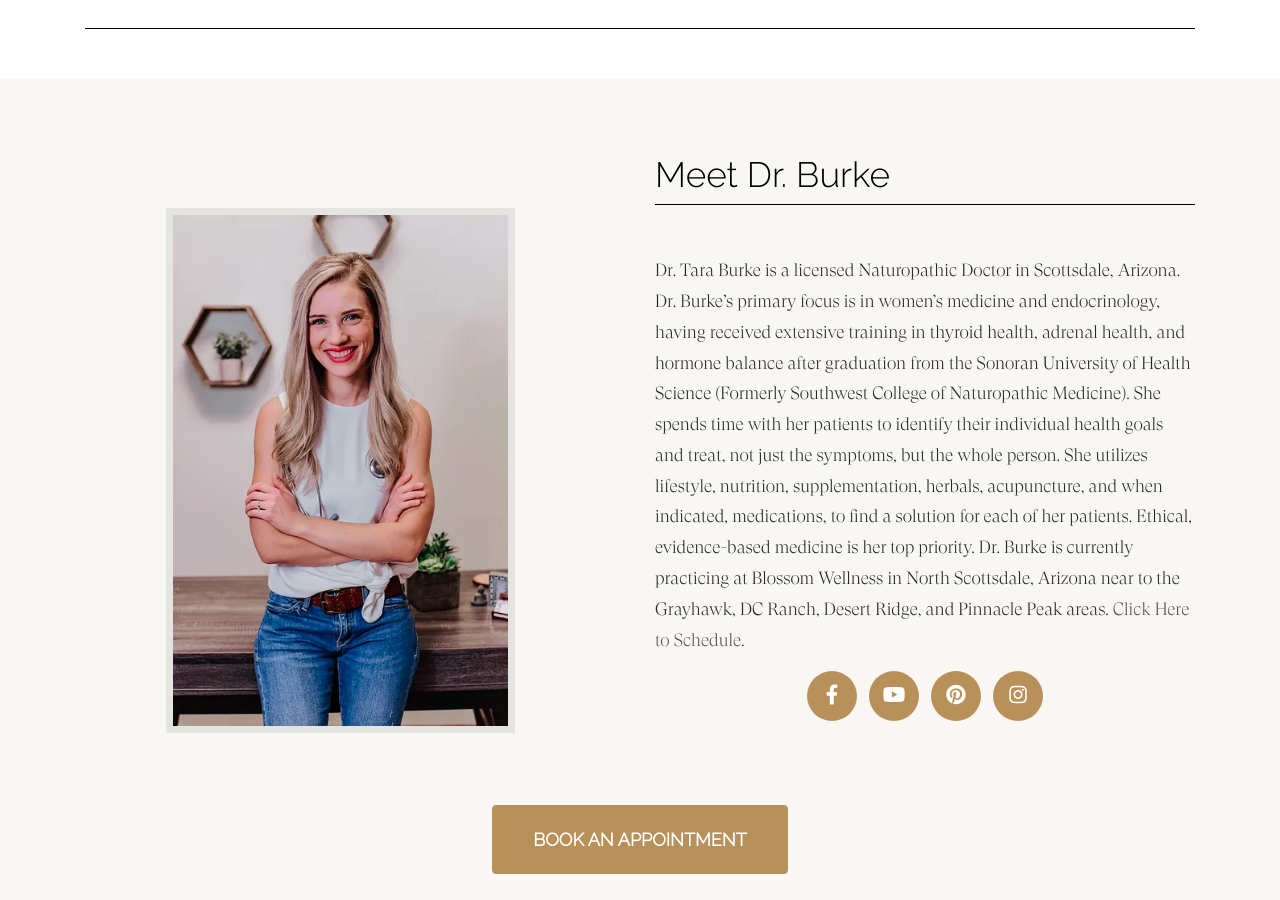
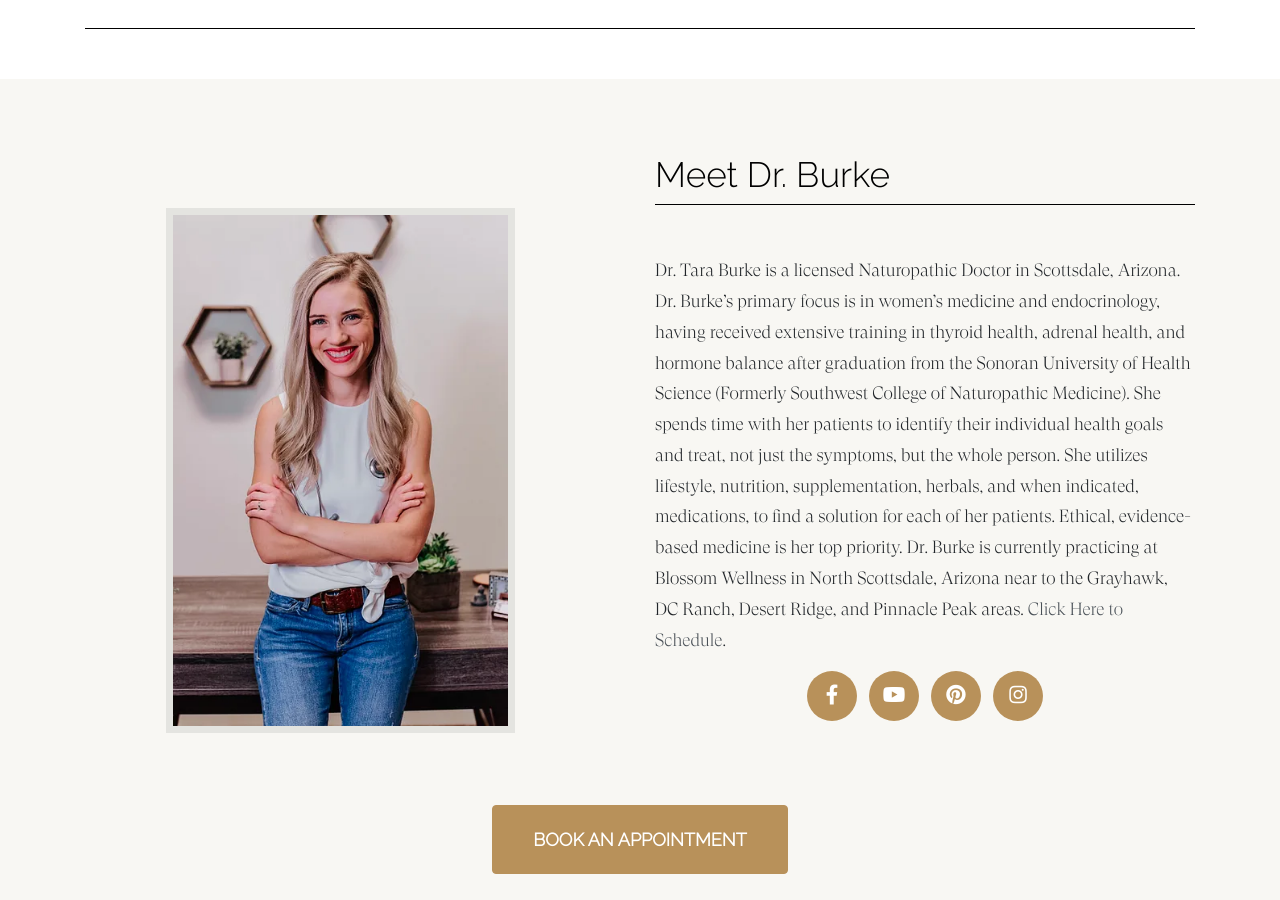
Before and after one commit to kburke8/drtaraburke, a Jekyll site: the page built from index.md, in a window 1280 px wide and 900 px high, scrolled down 2155 px. Built offline with Jekyll 4.4.1, drawn with Linux system fonts in a browser that asks for light colours; nearby versions of some CDN libraries; library files that are not in the unit come from our copies; a script that is not in the unit is left out.

Commit message:
Update sitetext.yml

```diff
--- a/_data/sitetext.yml
+++ b/_data/sitetext.yml
@@ -39,7 +39,7 @@ services:
 team:
     title: "Meet Dr. Burke"
     #text: "Licensed Naturopathic Doctor"
-    subtext:  Dr. Tara Burke is a licensed Naturopathic Doctor in Scottsdale, Arizona. Dr. Burke’s primary focus is in women’s medicine and endocrinology, having received extensive training in thyroid health, adrenal health, and hormone balance after graduation from the Sonoran University of Health Science (Formerly Southwest College of Naturopathic Medicine). She spends time with her patients to identify their individual health goals and treat, not just the symptoms, but the whole person. She utilizes lifestyle, nutrition, supplementation, herbals, acupuncture, and when indicated, medications, to find a solution for each of her patients. Ethical, evidence-based medicine is her top priority. Dr. Burke is currently practicing at Blossom Wellness in North Scottsdale, Arizona near to the Grayhawk, DC Ranch, Desert Ridge, and Pinnacle Peak areas. [Click Here to Schedule](https://drtaraburke.com/book).
+    subtext:  Dr. Tara Burke is a licensed Naturopathic Doctor in Scottsdale, Arizona. Dr. Burke’s primary focus is in women’s medicine and endocrinology, having received extensive training in thyroid health, adrenal health, and hormone balance after graduation from the Sonoran University of Health Science (Formerly Southwest College of Naturopathic Medicine). She spends time with her patients to identify their individual health goals and treat, not just the symptoms, but the whole person. She utilizes lifestyle, nutrition, supplementation, herbals, and when indicated, medications, to find a solution for each of her patients. Ethical, evidence-based medicine is her top priority. Dr. Burke is currently practicing at Blossom Wellness in North Scottsdale, Arizona near to the Grayhawk, DC Ranch, Desert Ridge, and Pinnacle Peak areas. [Click Here to Schedule](https://drtaraburke.com/book).
     section: about
     people:
       - name: "Meet Dr. Burke"
```
